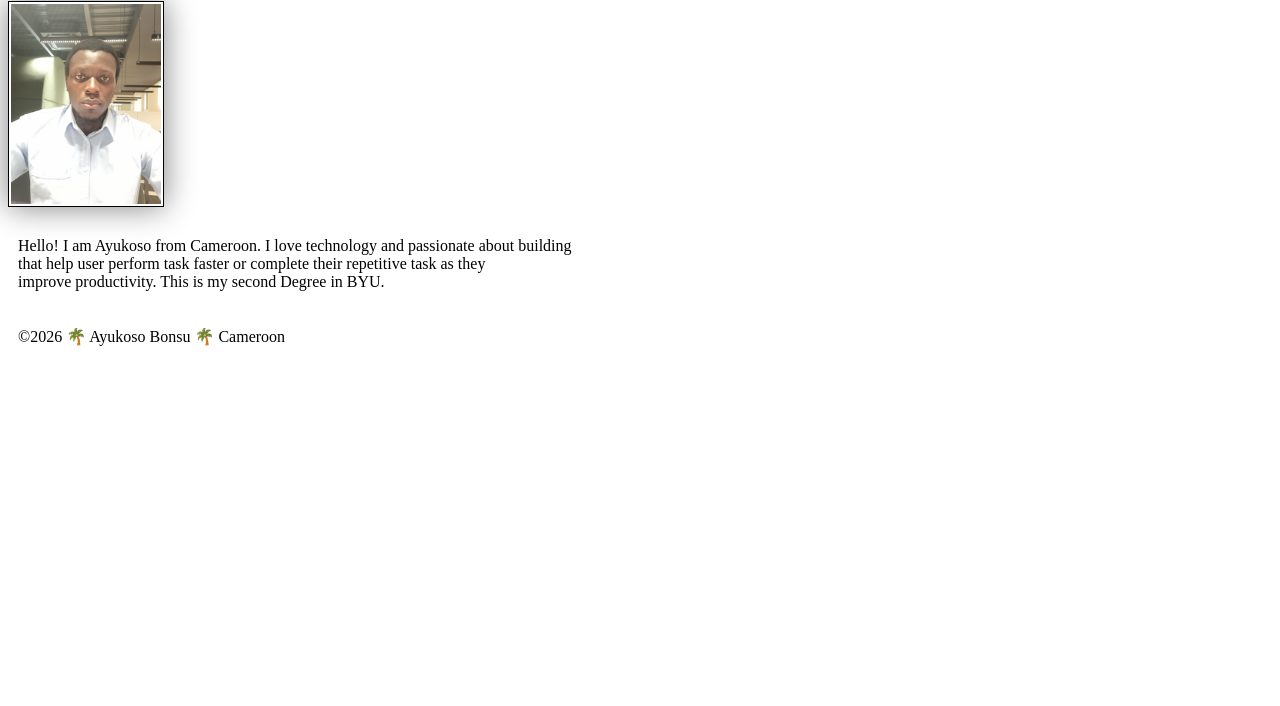
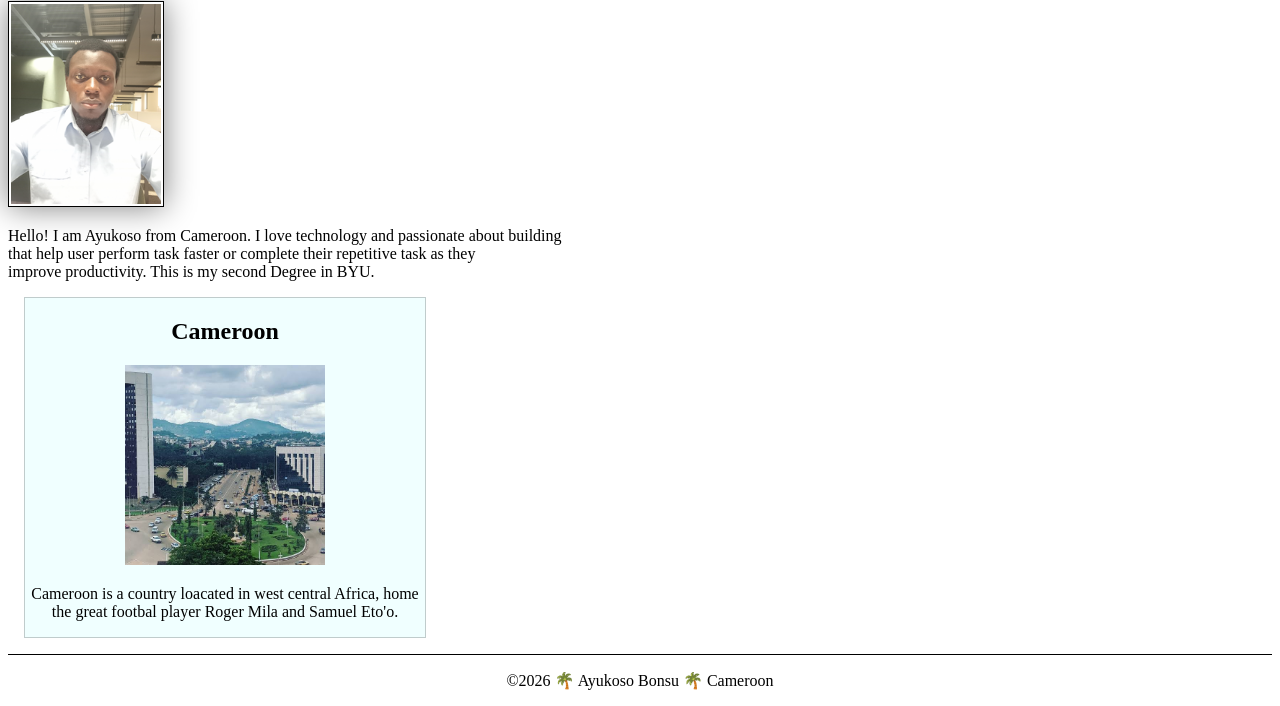
Before and after one commit to bonsu98/wdd130, a plain HTML site: page index.html in a window 1280 px wide. Shown: the part 223-929 px from the top of the page. Before the commit the page ends 800 px from the top, so only its background shows below. Drawn offline with Linux system fonts and the light colour scheme.

Commit message:
updated the index.html with some semmantic tags and added some css declerations

```diff
--- a/index.html
+++ b/index.html
@@ -6,6 +6,8 @@
     <meta name="viewport" content="width=device-width, initial-scale=1.0">
     <title>Ayukoso Bonsu Otubessong | WDD 130</title>
     <link rel="stylesheet" href="styles/styles.css">
+    <meta name="descriotion" content="This is my portfolio for the course WDD130">
+    <meta name="author" content="Ayukoso Bonsu Otubessong">
 </head>
 
 <body>
@@ -22,6 +24,11 @@
             that help user perform task faster or complete their repetitive task as they<br>
             improve productivity. This is my second Degree in BYU.</p>
     </main>
+    <aside>
+        <h2> Cameroon</h2>
+        <img src="images/yaoundé-image.jpg" alt="Centeral city of yaoundé" width="554">
+        <p>Cameroon is a country loacated in west central Africa, home the great footbal player Roger Mila and Samuel Eto'o.</p>
+    </aside>
     <footer>
         <p>&copy;2026 🌴 Ayukoso Bonsu 🌴 Cameroon</p>
     </footer>
--- a/styles/styles.css
+++ b/styles/styles.css
@@ -13,7 +13,8 @@ h1 {
     color: darkblue;
 }
 
-img {
+
+main img {
     width: 150px;
     height: auto;
     border: 1px solid black;
@@ -22,5 +23,24 @@ img {
 }
 
 p{
-    padding: 10px;
+    padding: 0px;
 }
+
+aside {
+    width: 400px;
+    margin: 1rem;
+    border: 1px solid rgb(0 0 0 / 20%);
+    background-color: azure;
+    color: black;
+    text-align: center;
+}
+aside img{
+    width: 200px;
+    height: auto;
+}
+
+footer {
+    margin-top: 15px;
+    border-top: 1px solid black;
+    text-align: center;
+}
```
Also changed, not shown: images/yaoundé-image.jpg (added).
